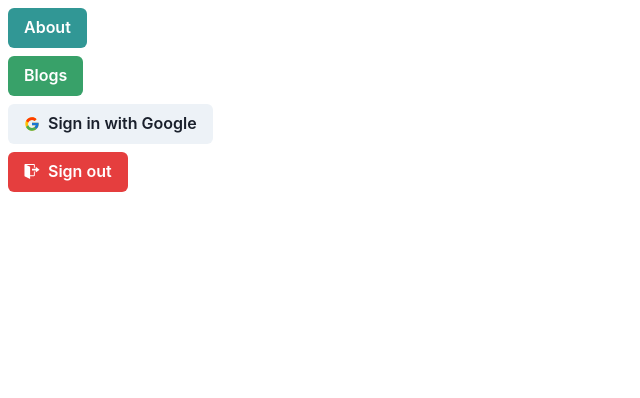
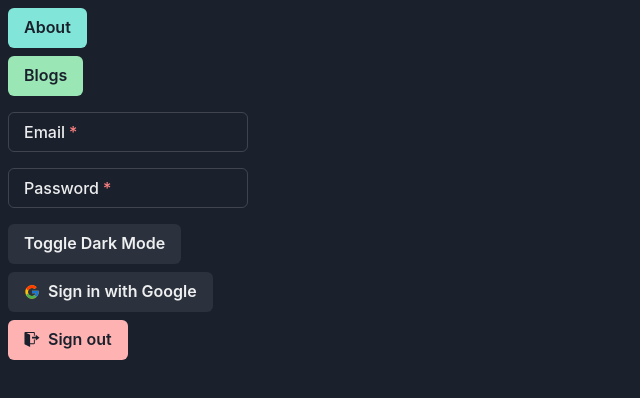
Before and after one commit to hokkyss/Portfolio, a Next.js app: page /login in a window 1280 px wide. Shown: the top 398 px of the page, without its empty margins (0-640 px from the left). Built offline with nearby package versions, Linux system fonts and the light colour scheme.

Commit message:
dark mode

```diff
--- a/elements/Card/Card.tsx
+++ b/elements/Card/Card.tsx
@@ -1,6 +1,13 @@
-import { LinkBox, BoxProps, forwardRef } from '@chakra-ui/react'
+import {
+	LinkBox,
+	BoxProps,
+	forwardRef,
+	useColorModeValue,
+} from '@chakra-ui/react'
 
 export const Card = forwardRef<BoxProps, 'div'>(function Card(props, ref) {
+	const bgColor = useColorModeValue('gray.200', 'blackAlpha.900')
+
 	return (
 		<LinkBox
 			{...props}
@@ -9,8 +16,7 @@ export const Card = forwardRef<BoxProps, 'div'>(function Card(props, ref) {
 			shadow="md"
 			px="6"
 			py="12"
-			bgColor="blackAlpha.900"
-			color="white"
+			bgColor={bgColor}
 			transitionDelay="0s"
 			transitionDuration="0.15s"
 			transitionTimingFunction="linear"
--- a/elements/FormControl/FormControl.tsx
+++ b/elements/FormControl/FormControl.tsx
@@ -4,13 +4,15 @@ import {
 	FormControl as ChakraFormControl,
 	forwardRef,
 	FormControlProps,
+	useColorModeValue,
 } from '@chakra-ui/react'
 
 export const FormControl = forwardRef<Omit<FormControlProps, 'variant'>, 'div'>(
 	(props, ref) => {
+		const variant = useColorModeValue('floating', 'dark-floating')
 		return (
 			<Box ref={ref} p={2}>
-				<ChakraFormControl {...props} variant="floating" />
+				<ChakraFormControl {...props} variant={variant} />
 			</Box>
 		)
 	}
--- a/layouts/Header/Header.tsx
+++ b/layouts/Header/Header.tsx
@@ -1,15 +1,21 @@
 import {
 	Flex,
 	HStack,
+	Icon,
 	LinkBox,
 	LinkOverlay,
+	Spacer,
 	StackDivider,
 	StackItem,
+	Switch,
 	Text,
+	useColorMode,
+	useColorModeValue,
 } from '@chakra-ui/react'
 import NextLink from 'next/link'
 import { useRouter } from 'next/router'
 import * as React from 'react'
+import { MdLightMode, MdDarkMode } from 'react-icons/md'
 
 import { loginPath, paths } from '~/constants/paths'
 import { useBreakpoint } from '~/hooks'
@@ -17,20 +23,14 @@ import { useBreakpoint } from '~/hooks'
 export const Header = React.memo(function Header({ children }) {
 	const { pathname } = useRouter()
 	const breakpoint = useBreakpoint()
+	const { toggleColorMode, colorMode } = useColorMode()
+	const bgColor = useColorModeValue('gray.200', 'blackAlpha.900')
 
 	return breakpoint === 'base' || pathname === loginPath.path ? (
 		<React.Fragment>{children}</React.Fragment>
 	) : (
 		<React.Fragment>
-			<Flex
-				paddingY="6"
-				paddingX="6"
-				bgColor="blackAlpha.900"
-				borderBottomColor="gray.300"
-				borderBottomWidth="thin"
-				textColor="white"
-				fontWeight="semibold"
-			>
+			<Flex paddingY="6" paddingX="6" bgColor={bgColor} fontWeight="semibold">
 				<HStack spacing="4">
 					{Object.values(paths).map(({ path, name }) => (
 						<React.Fragment key={path}>
@@ -47,6 +47,15 @@ export const Header = React.memo(function Header({ children }) {
 						</React.Fragment>
 					))}
 				</HStack>
+				<Spacer />
+				<HStack spacing="4">
+					<Switch onChange={toggleColorMode} />
+					{colorMode === 'dark' ? (
+						<Icon as={MdDarkMode} />
+					) : (
+						<Icon as={MdLightMode} />
+					)}
+				</HStack>
 			</Flex>
 			{children}
 		</React.Fragment>
--- a/layouts/index.tsx
+++ b/layouts/index.tsx
@@ -1,3 +1,4 @@
+import { Box } from '@chakra-ui/react'
 import * as React from 'react'
 
 import { Drawer } from './Drawer/Drawer'
--- a/pages/_app.tsx
+++ b/pages/_app.tsx
@@ -12,9 +12,38 @@ const activeLabelStyles = {
 }
 
 export const theme = extendTheme({
+	config: {
+		initialColorMode: 'dark',
+		useSystemColorMode: false,
+	},
 	components: {
 		Form: {
 			variants: {
+				'dark-floating': {
+					container: {
+						_focusWithin: {
+							label: {
+								...activeLabelStyles,
+							},
+						},
+						'input:not(:placeholder-shown) + label, .chakra-select__wrapper + label':
+							{
+								...activeLabelStyles,
+							},
+						label: {
+							top: 0,
+							left: 0,
+							zIndex: 2,
+							position: 'absolute',
+							backgroundColor: 'gray.800',
+							pointerEvents: 'none',
+							mx: 3,
+							px: 1,
+							my: 2,
+							transformOrigin: 'left top',
+						},
+					},
+				},
 				floating: {
 					container: {
 						_focusWithin: {
--- a/pages/login.tsx
+++ b/pages/login.tsx
@@ -6,16 +6,28 @@ import {
 	browserPopupRedirectResolver,
 	signOut,
 	signInWithCredential,
+	signInWithEmailAndPassword,
 } from 'firebase/auth'
 import { NextPage } from 'next'
 import Head from 'next/head'
 import NextLink from 'next/link'
-import { Button, Text, Box, LinkOverlay } from '@chakra-ui/react'
+import {
+	Button,
+	Text,
+	Box,
+	LinkOverlay,
+	Input,
+	FormLabel,
+	useToast,
+	useColorMode,
+} from '@chakra-ui/react'
 import { FcGoogle } from 'react-icons/fc'
 import { GoSignOut } from 'react-icons/go'
 
 import { app } from '~/utils/firebase'
 import { paths } from '~/constants/paths'
+import { FormControl } from '~/elements'
+import { useRouter } from 'next/router'
 
 const auth = getAuth(app)
 
@@ -27,16 +39,41 @@ provider.addScope('https://www.googleapis.com/auth/userinfo.email')
 // provider.addScope('https://www.googleapis.com/auth/youtube.readonly')
 
 const Login: NextPage = () => {
-	const loginWithGoogle = React.useCallback(() => {
-		signInWithPopup(auth, provider, browserPopupRedirectResolver).then(
-			(result) => {
-				const credential = GoogleAuthProvider.credentialFromResult(result)
+	const router = useRouter()
+	const toast = useToast({
+		position: 'bottom-right',
+		id: 'toast',
+		isClosable: true,
+		variant: 'subtle',
+	})
+	const { toggleColorMode } = useColorMode()
 
-				if (!credential) return
-				signInWithCredential(auth, credential)
-			}
-		)
-	}, [])
+	const [email, setEmail] = React.useState('')
+	const [password, setPassword] = React.useState('')
+
+	const loginWithFirebase = React.useCallback(() => {
+		signInWithEmailAndPassword(auth, email, password)
+			.then(() => toast({ title: 'Logged in successfully' }))
+			.then(() => router.replace('/'))
+	}, [email, password, toast])
+
+	const onChangeEmail: React.ChangeEventHandler<HTMLInputElement> =
+		React.useCallback((e) => {
+			setEmail(e.target.value)
+		}, [])
+
+	const onChangePassword: React.ChangeEventHandler<HTMLInputElement> =
+		React.useCallback((e) => setPassword(e.target.value), [])
+	// const loginWithGoogle = React.useCallback(() => {
+	// 	signInWithPopup(auth, provider, browserPopupRedirectResolver).then(
+	// 		(result) => {
+	// 			const credential = GoogleAuthProvider.credentialFromResult(result)
+
+	// 			if (!credential) return
+	// 			signInWithCredential(auth, credential)
+	// 		}
+	// 	)
+	// }, [])
 	const logoutFromGoogle = React.useCallback(() => signOut(auth), [])
 
 	return (
@@ -63,8 +100,37 @@ const Login: NextPage = () => {
 						</NextLink>
 					</Button>
 				</Box>
+				<FormControl aria-required aria-autocomplete="none" isRequired>
+					<Input
+						name="email"
+						id="login-email"
+						w="60"
+						autoComplete="none"
+						placeholder=" "
+						value={email}
+						onChange={onChangeEmail}
+					/>
+					<FormLabel>Email</FormLabel>
+				</FormControl>
+				<FormControl isRequired>
+					<Input
+						name="password"
+						id="login-password"
+						w="60"
+						type="password"
+						placeholder=" "
+						value={password}
+						onChange={onChangePassword}
+					/>
+					<FormLabel>Password</FormLabel>
+				</FormControl>
 				<Box m="2">
-					<Button leftIcon={<FcGoogle />} onClick={loginWithGoogle}>
+					<Button onClick={toggleColorMode}>
+						<Text>Toggle Dark Mode</Text>
+					</Button>
+				</Box>
+				<Box m="2">
+					<Button leftIcon={<FcGoogle />} onClick={loginWithFirebase}>
 						<Text>Sign in with Google</Text>
 					</Button>
 				</Box>
```
Also changed, not shown: modules/BlogCard/BlogCard.tsx (+4 -3 lines).
